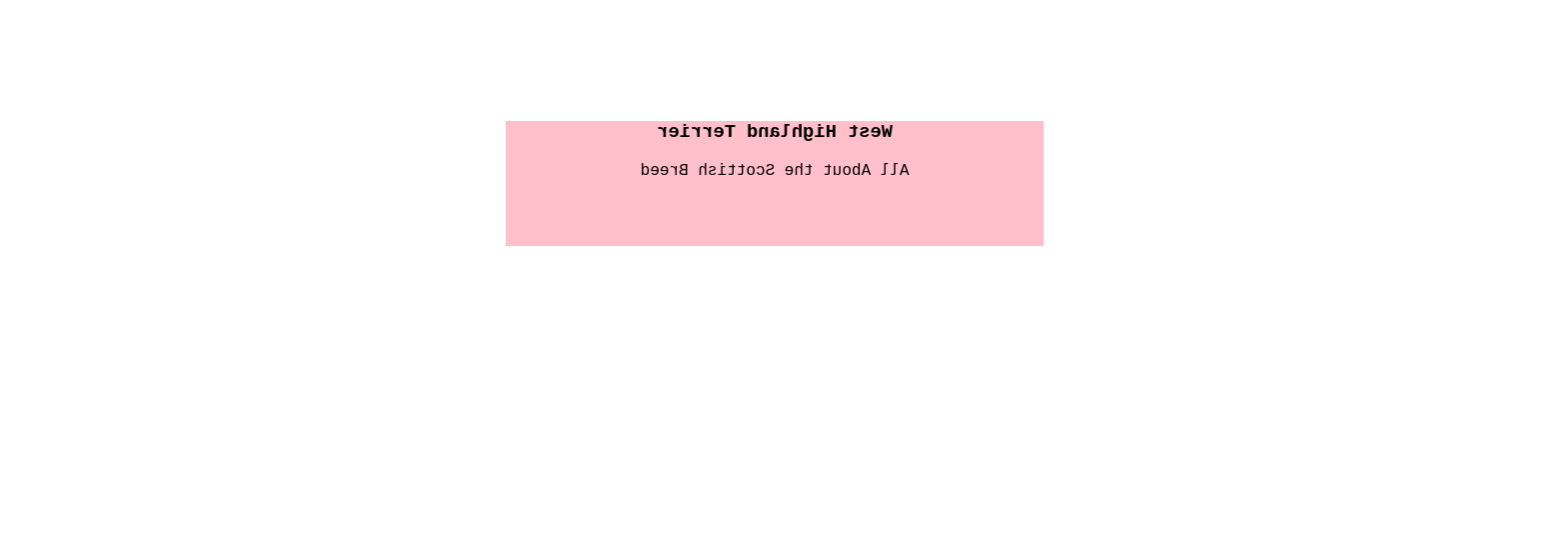
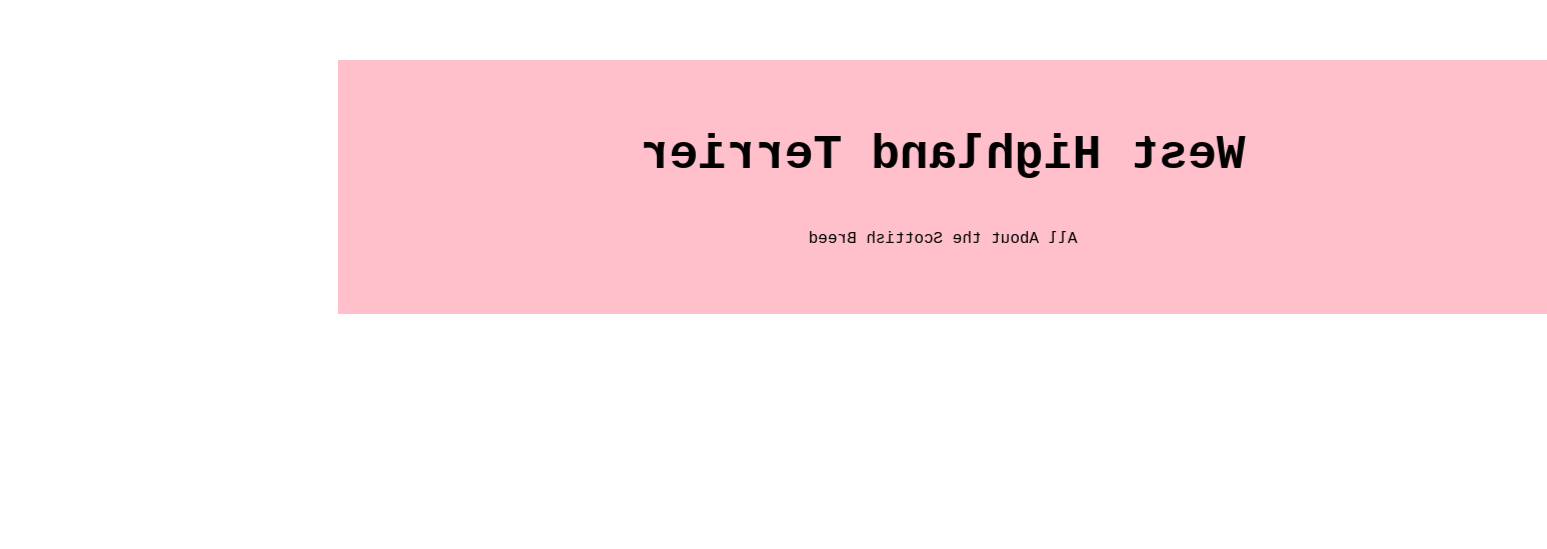
Before and after one commit to IDMX225/css-card-flip-paigecornell, an Eleventy site: page src/index.html in a window 1280 px wide. Shown: the part 248-797 px from the top of the page, 1547 px wide, since content can reach past the window. Built offline with nearby package versions, Linux system fonts and the light colour scheme; Eleventy itself is replaced by a stand-in of ours; files that its build step writes are made by us from their sources.

Commit message:
making changes

```diff
--- a/src/index.html
+++ b/src/index.html
@@ -8,7 +8,9 @@
   <div class="card-content">
   <div class="card-front">
   </div>
+  <card-front>
   <h3 class="card-title">West Highland Terrier</h3><p>All About the Scottish Breed</p>
+  </card-front>
   <div class="card-back">
   <p class="card-body">Fun Facts!</p>
   </div>
--- a/src/sass/pages/card-flip.css
+++ b/src/sass/pages/card-flip.css
@@ -32,8 +32,9 @@
   font-family:'Courier New', Courier, monospace;
   text-align: center;
   position: relative;
+  padding-top: 20px;
   width: 200%;
-  height: 80%;
+  height: 400%;
   padding-bottom: 50px;
   margin-bottom: 300px;
   transition: transform 3s;
@@ -53,9 +54,14 @@
 
   .card-front{
   position: absolute;
-  transform: rotateY(.25turn);
+  transform: rotateY(.5turn);
   text-rendering: geometricPrecision;
   direction: ltr;
+  }
+
+  .card-title{
+  font-size: 3rem;
+  transform: translateZ(200px);
   }
 
   img.src {
```
